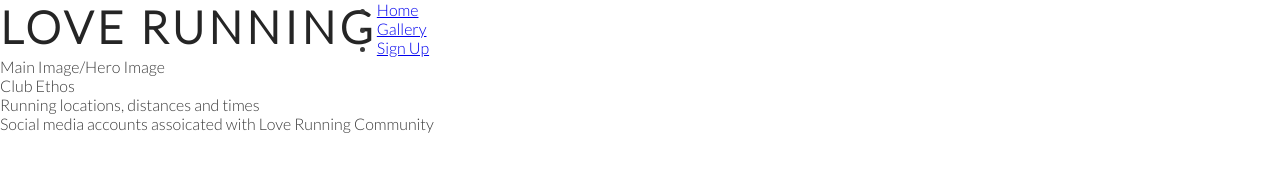
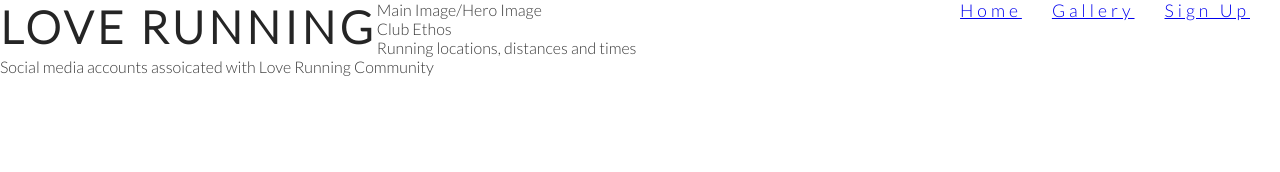
Before and after one commit to David-Maura-Rodgers/Love-Running-Walkthrough-Project, a plain HTML site: page index.html in a window 1280 px wide. Drawn offline with Linux system fonts and the light colour scheme.

```diff
--- a/assets/css/style.css
+++ b/assets/css/style.css
@@ -24,3 +24,16 @@ h1, h2 {
     font-size: 280%;
 
 }
+
+#menu {
+    font-size: 110%;
+    letter-spacing: 4px;
+    display: flex;
+    flex-direction: row;
+    float: right;
+}
+
+#menu li {
+    list-style-type: none;
+    margin-right: 30px;
+}
--- a/index.html
+++ b/index.html
@@ -15,7 +15,7 @@
             <h1 id="logo">Love Running</h1>
         </a>
         <nav>
-            <ul>
+            <ul id="menu">
                 <li>
                     <a href="index.html">Home</a>
                 </li>
```
